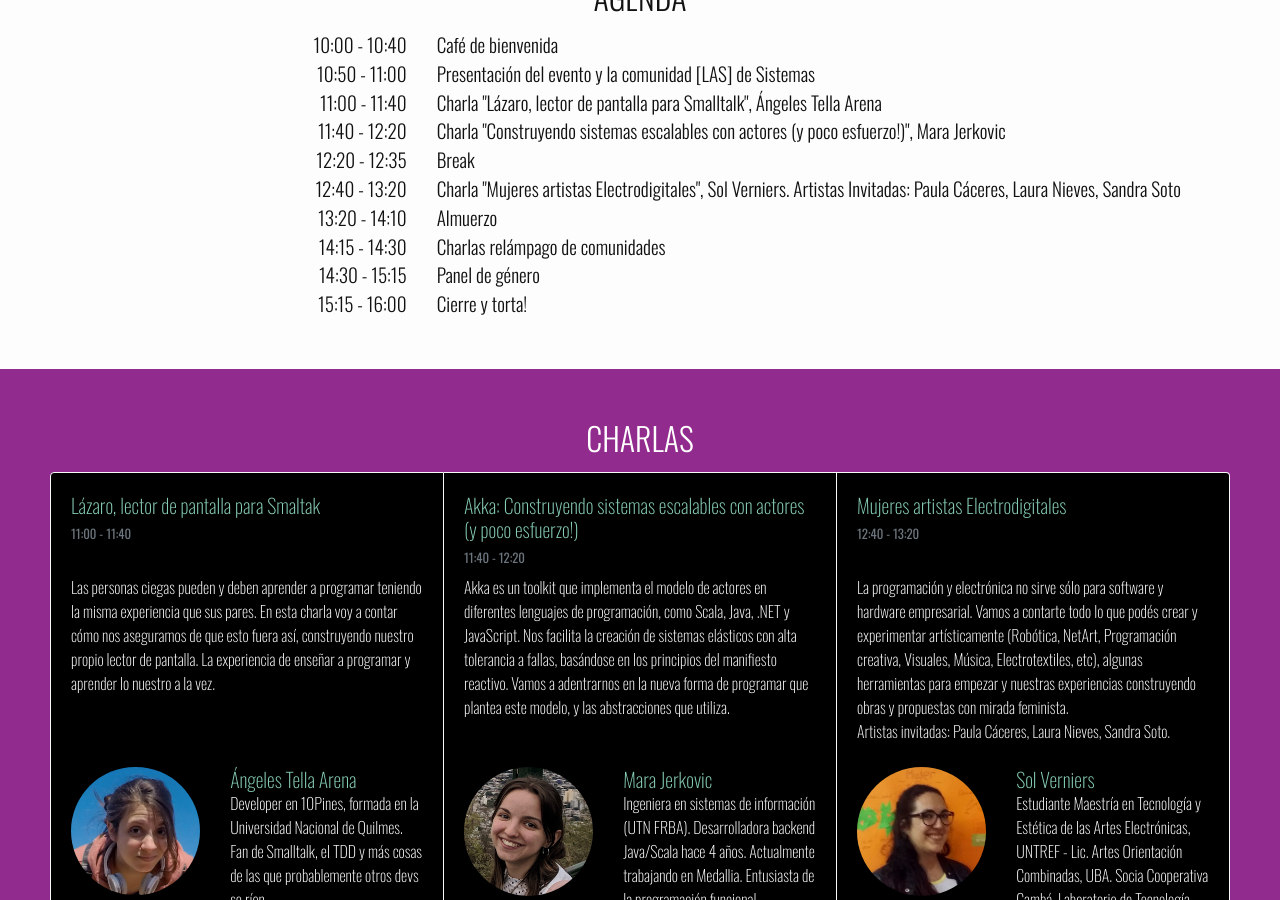
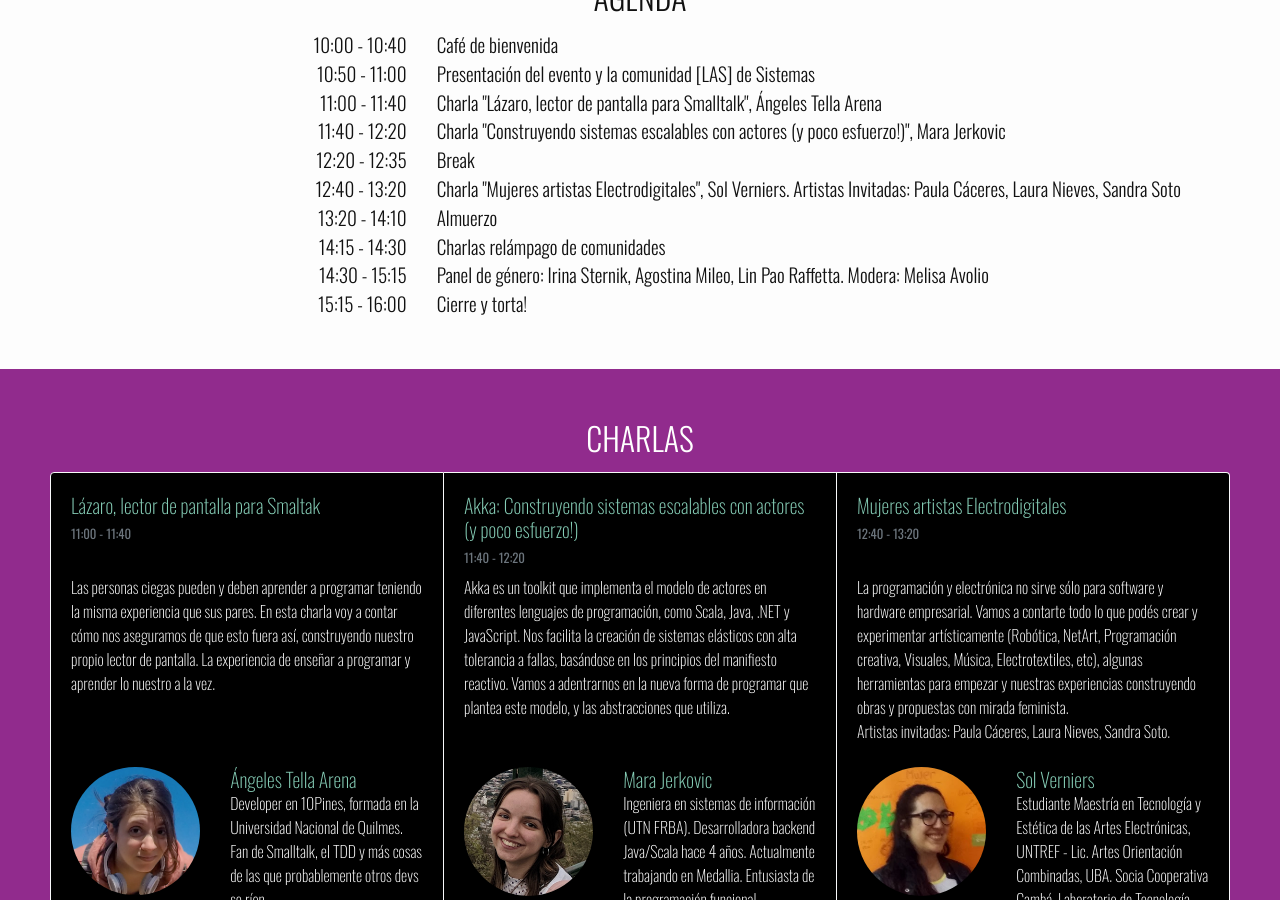
Before and after one commit to daquiroz/femitconf2018, a Jekyll site: the page built from index.md, in a window 1280 px wide and 900 px high, scrolled down 762 px. Built offline with Jekyll 4.4.1, drawn with Linux system fonts in a browser that asks for light colours; some of the changed text lies outside the part shown.

Commit message:
links + logos panel

```diff
--- a/_layouts/home.html
+++ b/_layouts/home.html
@@ -62,7 +62,7 @@ layout: default
       </div>
       <div class="row">
         <div class="col-4 text-right"> 14:30 - 15:15  </div>
-        <div class="col-8"> Panel de género </div>
+        <div class="col-8"> Panel de género: Irina Sternik, Agostina Mileo, Lin Pao Raffetta. Modera: Melisa Avolio</div>
       </div>
       <div class="row">
         <div class="col-4 text-right"> 15:15 - 16:00 </div>
@@ -140,25 +140,38 @@ layout: default
 
 <section id="panel">
   <h2 class="text-center"> PANEL DE TECNOLOGÍA Y GÉNERO</h2>
+
   <div class="row">
     <div class="col-12 col-md-4 text-center">
       <img src="assets/speakers/irina.png" class="rounded-circle speaker"> </img>
       <h3> Irina Sternik </h3>
+      <p><a href="https://twitter.com/Ladob"><img src="assets/icons/twitter-64-green.png" class="icon-rrss"> </img></a></p>
       <p>Periodista de género y tecnología. Colabora en La Nación, Las12 de Página12 y su blog <a href="www.ladob.net"> www.ladob.net</a>. Capacitaciones #Redacciones4G de periodismo digital y talleres en OficiosyRedes.</p>
     </div>
 
     <div class="col-12 col-md-4 text-center">
       <img src="assets/speakers/agostina.png" class="rounded-circle speaker"> </img>
       <h3> Agostina Mileo </h3>
+      <p><a href="https://twitter.com/Bcientifica"><img src="assets/icons/twitter-64-green.png" class="icon-rrss"> </img></a></p>
       <p>Agostina Mileo (a.k.a La Barbie Científica). Comunicadora Científica y doctoranda en Historia y Epistemología de la Ciencia. Editora de ciencia y coordinadora general de #MenstruAcción en Economía Femini(s)ta. Autora de "Que la ciencia te acompañe" (2018, Editorial Debate).</p>
     </div>
     <div class="col-12 col-md-4 text-center">
       <img src="assets/speakers/linpao.png" class="rounded-circle speaker"> </img>
       <h3> Lin Pao Raffetta </h3>
+      <p><a href="https://twitter.com/pao_lin"><img src="assets/icons/twitter-64-green.png" class="icon-rrss"> </img></a></p>
       <p>Artista, docente, activista transfeminista por los derechos sexuales y el software libre.Trabaja en Gestión Cultural en el Centro Cultural Tierra Violeta. Vive con una hija adolescente, un novia migrante y una gata demandante.</p>
     </div>
   </div>
-
+  <br>
+  <br>
+  <div class="row">
+     <div class="col-12 col-md-4"></div>
+     <div class="col-12 col-md-4 text-center">
+      <img src="assets/speakers/melisa.jpg" class="rounded-circle speaker"> </img>
+      <h3> Modera: Melisa Avolio </h3>
+      <p><a href="https://twitter.com/meliceci"><img src="assets/icons/twitter-64-green.png" class="icon-rrss"> </img></a></p>
+    </div>
+</div>
 </section>
 
 
```
Also changed, not shown: assets/speakers/melisa.jpg (added).
